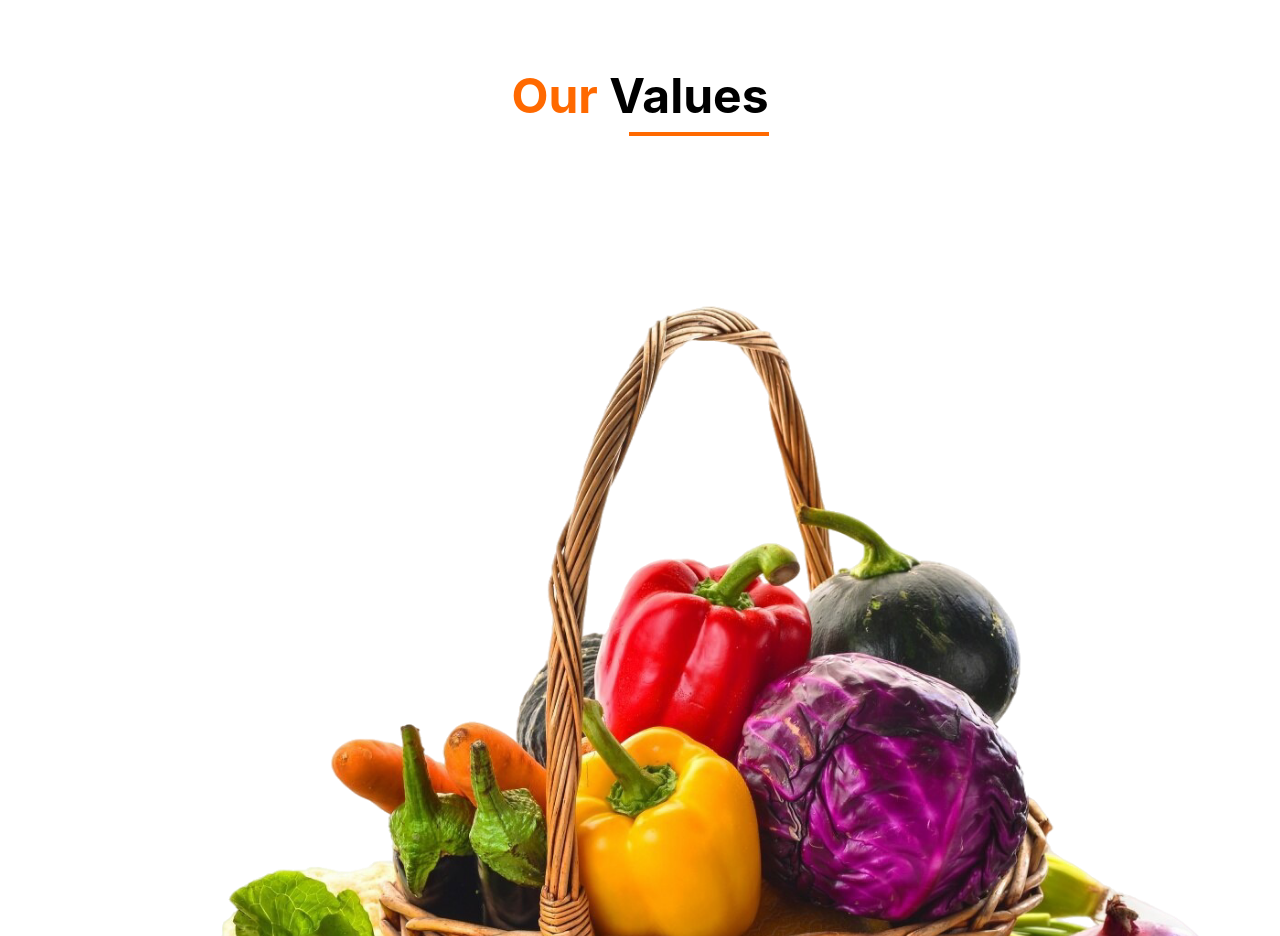
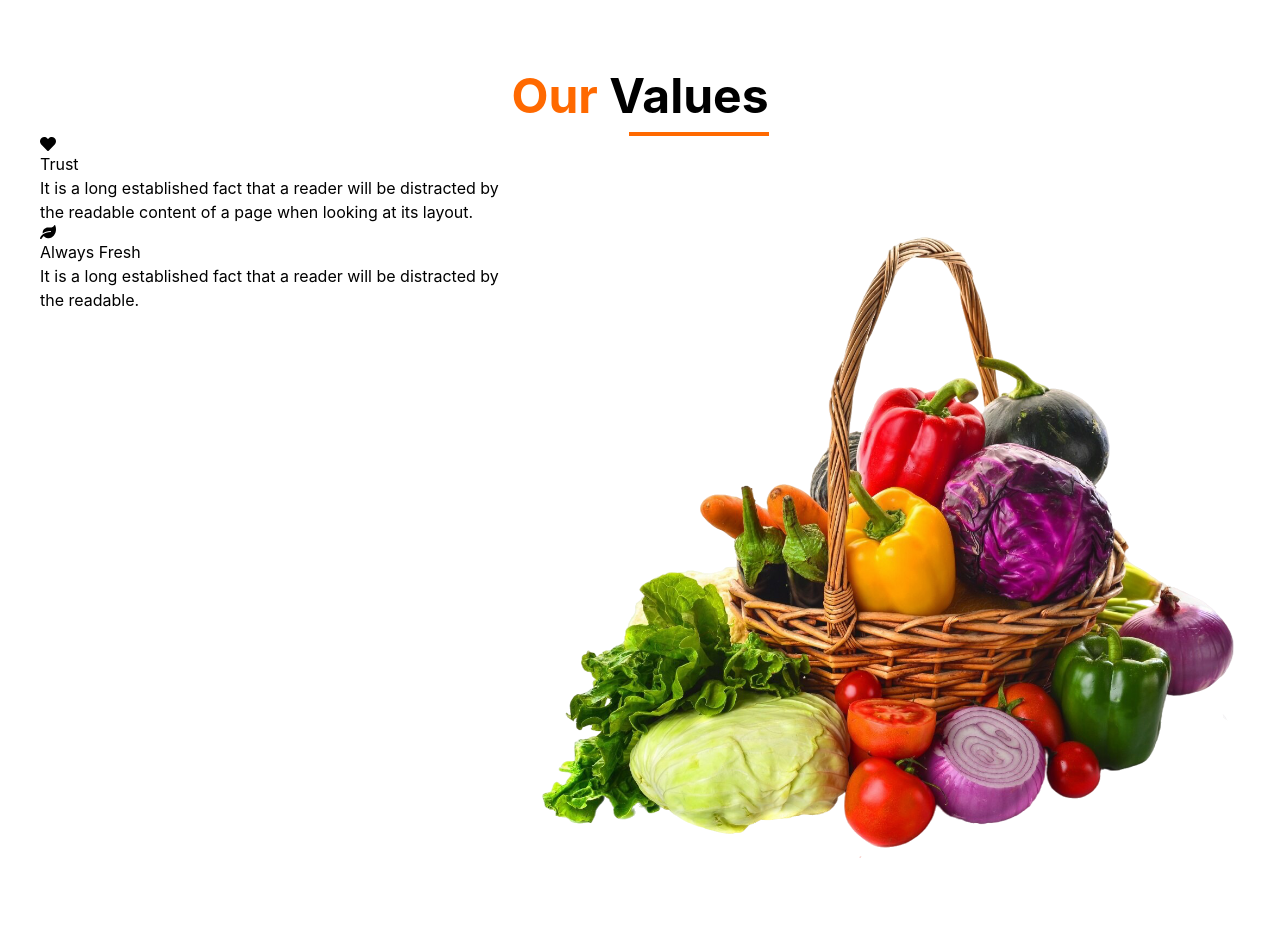
Before and after one commit to Nabeela-Kanwal/Grocery-store-react, a React (Vite) app: page / in a window 1280 px wide. Shown: the part 1600-2536 px from the top of the page. Built offline with nearby package versions, Linux system fonts and the light colour scheme.

Commit message:
fixed out values function

```diff
--- a/src/components/Values/Values.jsx
+++ b/src/components/Values/Values.jsx
@@ -5,21 +5,21 @@ import { FaShield } from "react-icons/fa6";
 import Basket from "../../assets/basket-full-vegetables.png";
 
 const Values = () => {
-  const leftValues = value.slice(0, 2).map((items) => {
-    <div>
+  const leftValues = value.slice(0, 2).map((items) => (
+    <div key={items.id}>
       <div>
         <span>{items.icon}</span>
       </div>
 
       <div>
         <h3>{items.title}</h3>
-        <p>{items.para}</p>
+        <p>{items.description}</p>
       </div>
-    </div>;
-  });
+    </div>
+  ));
   return (
     <section>
-      <div className="max-w-[1400px] macx-auto px-10 py-20">
+      <div className="max-w-[1400px] mx-auto px-10 py-20">
         <Heading highlight="Our" heading="Values" />
         <div className="flex">
           {/* left values */}
```
Also changed, not shown: 6 other files (tests, documents, lock files or other folders).
